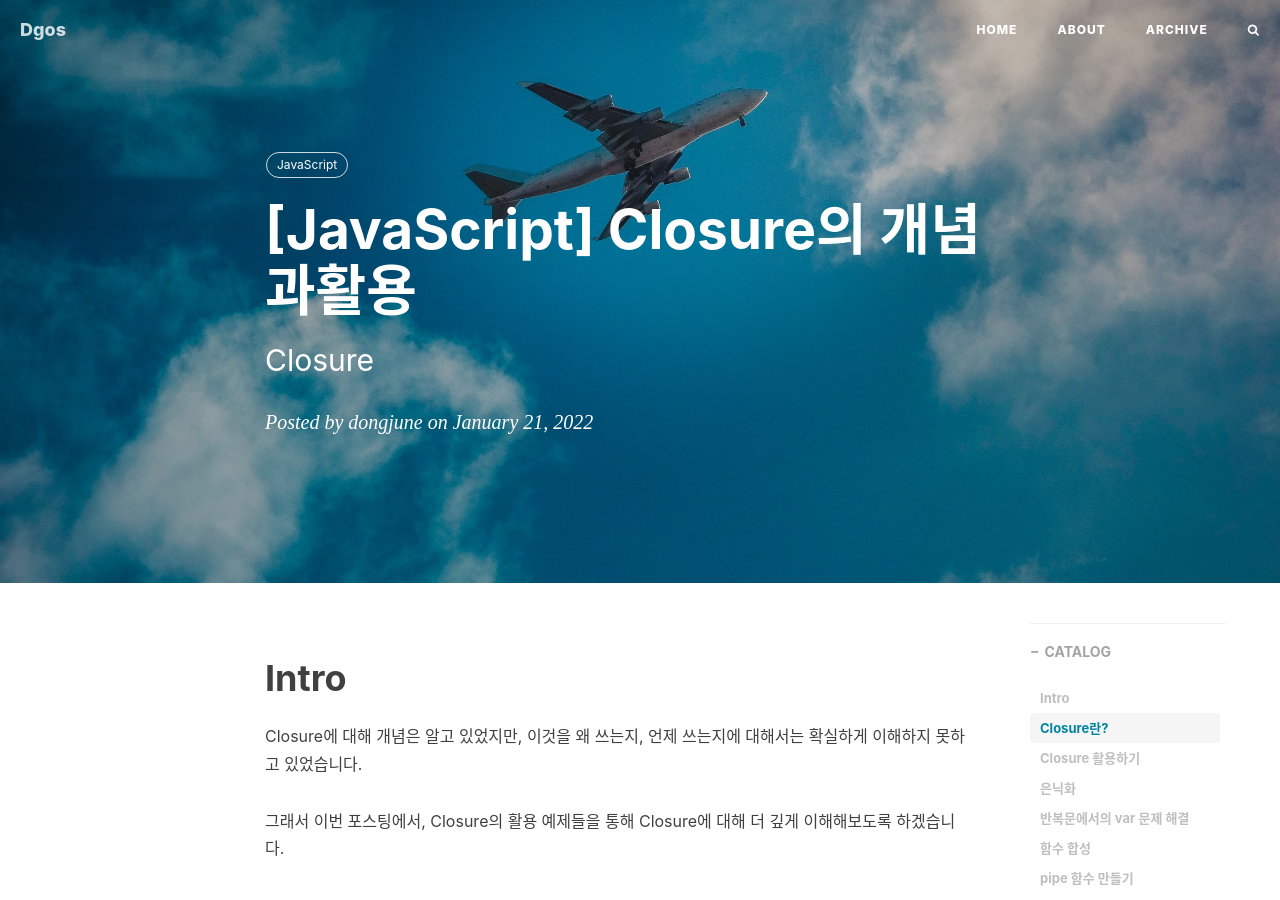
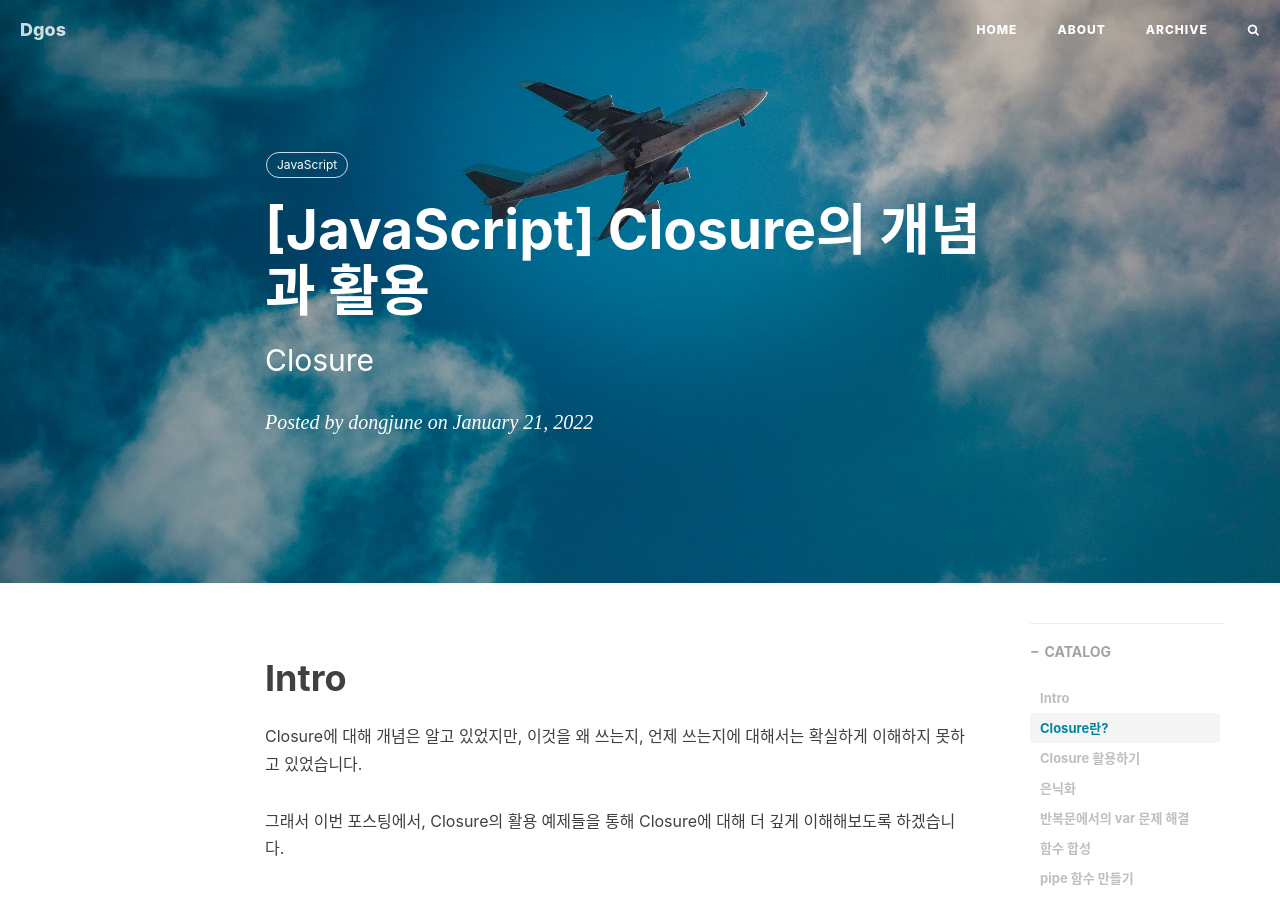
Before and after one commit to donggoolosori/donggoolosori.github.io, a Jekyll site: the page built from _posts/2022-1-17-closure.md, in a window 1280 px wide and 900 px high. Built offline with Jekyll 4.4.1, drawn with Linux system fonts in a browser that asks for light colours; nearby versions of some CDN libraries; some web fonts are replaced; comment, search, counter and statistics services are not loaded.

Commit message:
제목 수정

```diff
--- a/_posts/2022-1-17-closure.md
+++ b/_posts/2022-1-17-closure.md
@@ -1,6 +1,6 @@
 ---
 layout: post
-title: "[JavaScript] Closure의 개념과활용"
+title: "[JavaScript] Closure의 개념과 활용"
 subtitle: "Closure"
 date: 2022-01-21 13:20:00
 author: "dongjune"
```
